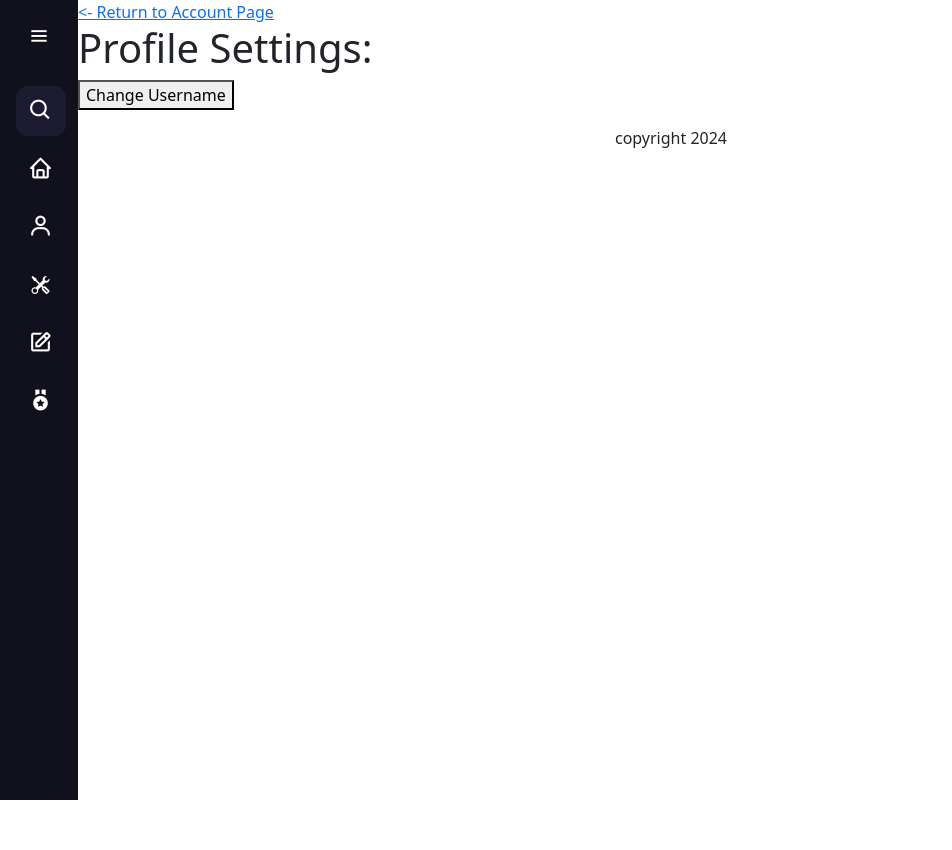
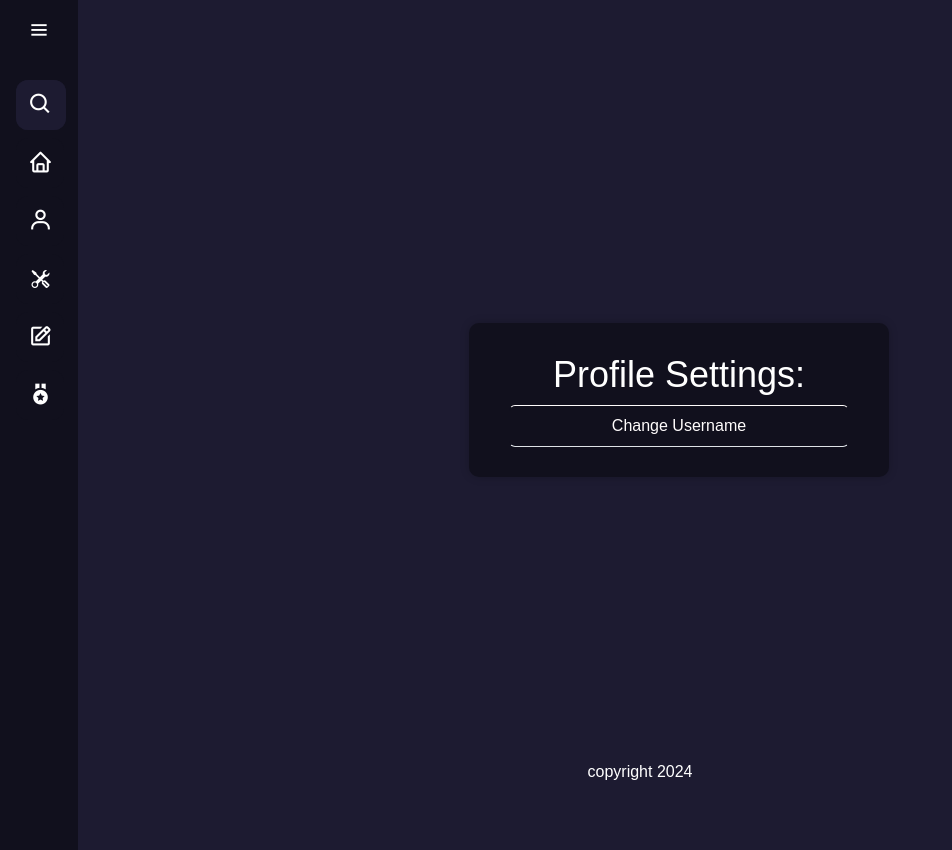
Before and after one commit to BipinJungRai/SterLearning, a Django app: page /accounts/settings in a window 1280 px wide. Shown: the whole page, without its empty margins (0-952 px from the left). Before the commit the page ends 800 px from the top, so only its background shows below. Run offline with Django 5.2, Linux system fonts and the light colour scheme.

Commit message:
settings account page style

```diff
--- a/app_user/templates/settings.html
+++ b/app_user/templates/settings.html
@@ -6,13 +6,19 @@
 {%  block content %}
 <head>
     <title>Settings Page</title>
+    <meta charset="UTF-8">
+    <meta name="viewport" content="width=device-width, initial-scale=1.0">
+    <link rel="stylesheet" type="text/css" href="{% static 'accountpage.css' %}">
 </head>
 <body>
-    <a href="{% url 'index' %}"><- Return to Account Page</a>
-    <h1>Profile Settings:</h1>
-    <a href="{% url 'change-username' %}">
-        <button>Change Username</button>
-    </a>
+    <div class="container">
+        <div class="wrapper">
+            <h1>Profile Settings:</h1>
+            <div class="list-group list-group-item-custom">
+                <a class="list-group-item" href="{% url 'change-username' %}">Change Username</a>
+            </div>
+        </div>
+    </div>
 </body>
 
 {% endblock %}
```
